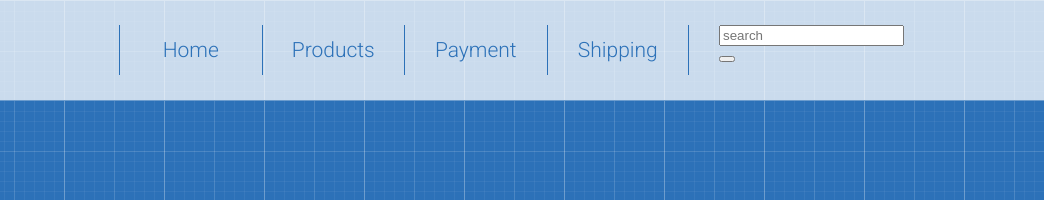
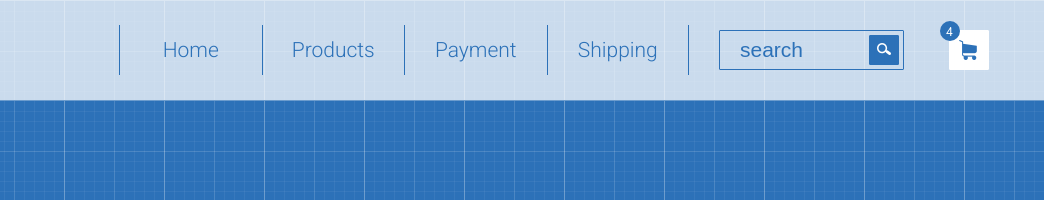
Before and after one commit to CodeName-Vibe/CodeName-Vibe.github.io, a plain HTML site: page index.html in a window 1280 px wide. Shown: the top 200 px of the page, 236-1280 px from the left. Drawn offline with Linux system fonts and the light colour scheme.

Commit message:
latest header version

```diff
--- a/index.html
+++ b/index.html
@@ -30,17 +30,16 @@
                         </ul>
                     </nav>
                 </div>
-                <div class="col-md-3">
-                    <div class="row">
-                        <div class="col-md-9">
-                            <div class="search">
-                                <input type="text" placeholder="search" class="">
-                                <button class="">
-                                </button>
-                            </div>
-                        </div>
-                        <div class="col-md-3">
-
+                <div class="col-md-2 pr-0">
+                    <div class="search">
+                        <input type="text" placeholder="search" class="search-bar">
+                        <div class="search-but"></div>
+                    </div>
+                </div>
+                <div class="col-md-1">
+                    <div class="basket">
+                        <div class="basket-num-bg">
+                            <div class="basket-num">4</div>
                         </div>
                     </div>
                 </div>
--- a/style.css
+++ b/style.css
@@ -21,18 +21,24 @@ body {
     clear: both;
 }
 .col-md-3 {
-    width: 25%;
+    width: 300px;
 }
 .col-md-6 {
-    width: 50%;
+    width: 600px;
 }
-.col-md-9 {
-    width: 75%;
+.col-md-2 {
+    width: 200px;
+}
+.col-md-1 {
+    width: calc(100%/12);
 }
 [class*="col-"] {
     float: left;
     padding-left: 15px;
     padding-right: 15px;
+}
+.pr-0 {
+    padding-right: 0px;
 }
 .header {
     padding: 25px 0px;
@@ -63,3 +69,65 @@ body {
     color: white;
     background-color: #2c71b8;
 }
+.search {
+    width: 100%;
+    height: 40px;
+    margin-top: 5px;
+}
+.search-bar {
+    width: 100%;
+    height: 40px;
+    border: #2c71b8 1px solid;
+    border-radius: 1px;
+    background-color: rgba(0, 0, 0, 0);
+    font-size: 21px;
+    font-weight: 300;
+    padding-left: 20px;
+    padding-right: 38px;
+    color: #2c71b8;
+}
+.search-bar::placeholder {
+    color: #2c71b8;
+}
+.search-but {
+    position: relative;
+    height: 30px;
+    width: 30px;
+    background-color: #2c71b8;
+    border: #2c71b8 1px solid;
+    border-radius: 1px;
+    top: -35px;
+    left: 150px;
+    cursor: pointer;
+    background-image: url(images/icon\ \(4\).png);
+    background-repeat: no-repeat;
+    background-position: 7px 7px;
+}
+.basket {
+    height: 40px;
+    width: 40px;
+    background-color: white;
+    border: white 1px solid;
+    border-radius: 1px;
+    margin-top: 5px;
+    margin-left: 30px;
+    background-image: url(images/icon\ \(1\).png);
+    background-repeat: no-repeat;
+    background-position: 9px 9px;
+}
+.basket-num-bg {
+    width: 20px;
+    height: 20px;
+    border: #2c71b8 10px solid;
+    border-radius: 50%;
+    position: relative;
+    margin-top: -10px;
+    margin-left: -10px;
+}
+.basket-num {
+    cursor: default;
+    color: white;
+    font-size: 12px;
+    margin-top: -5px;
+    margin-left: -4px;
+}
```
